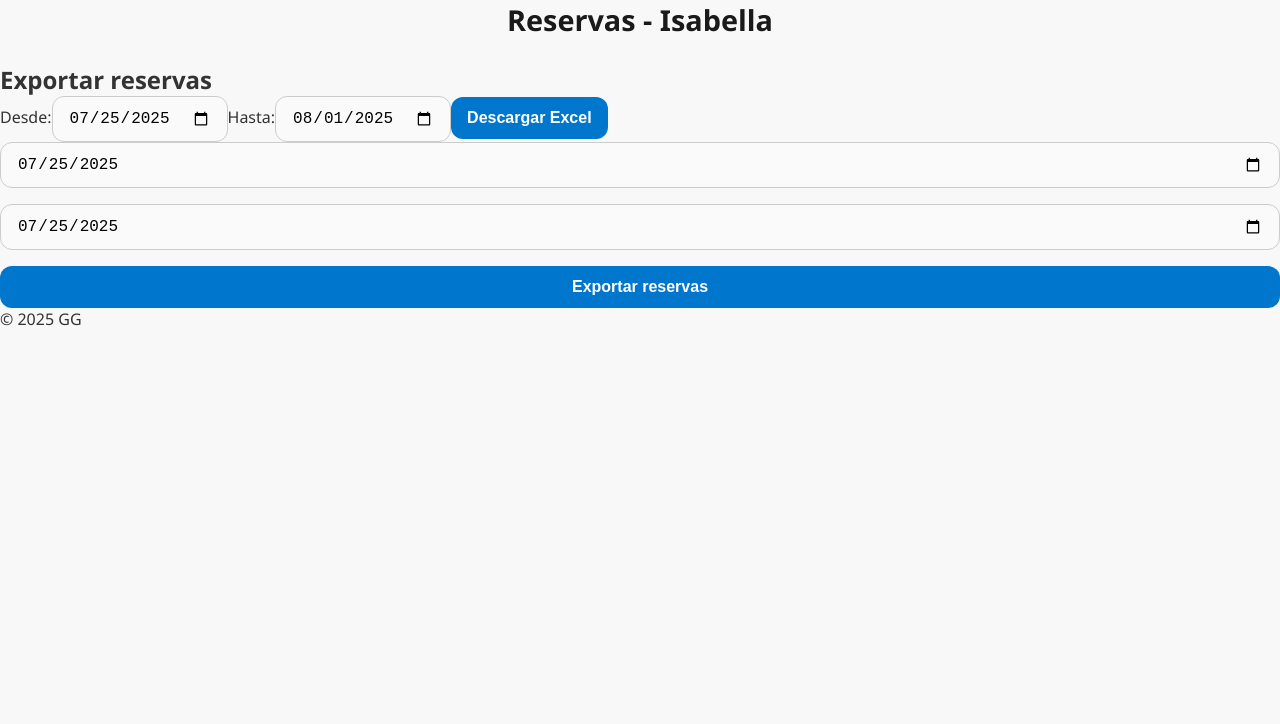
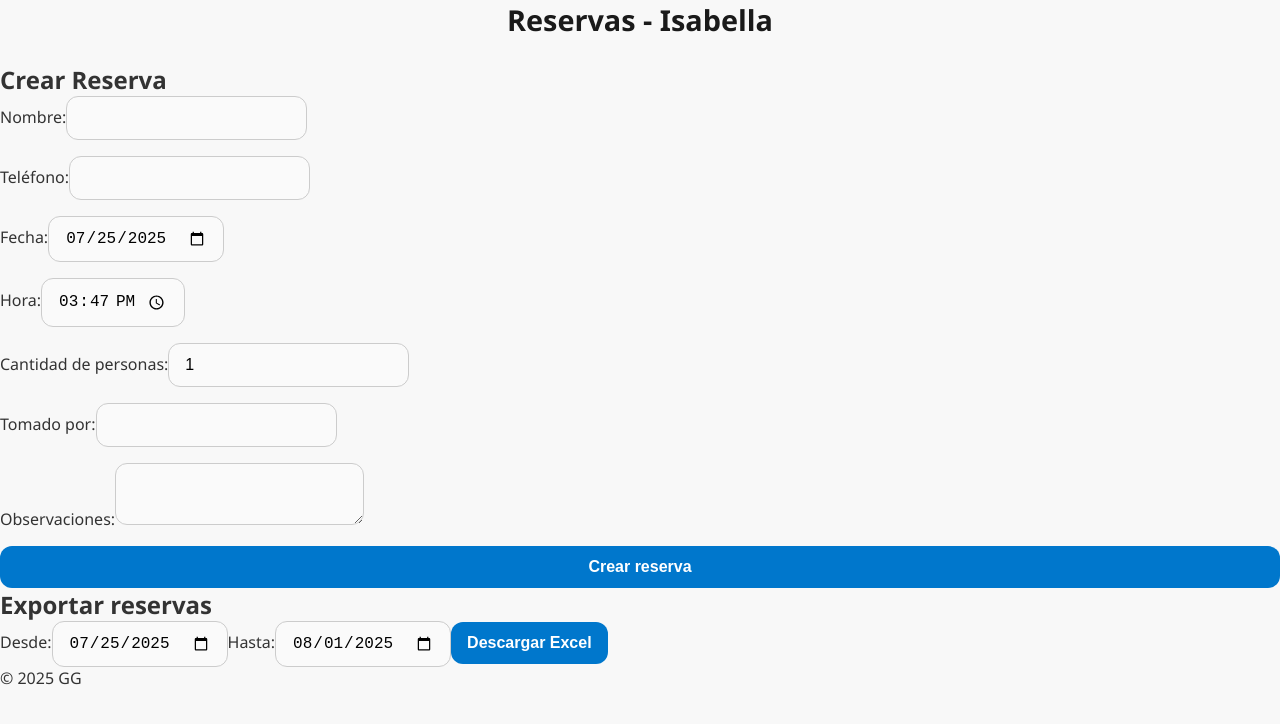
Before and after one commit to Crotoconlaptop/isabellamanager, a React (Vite) app: page / in a window 1280 px wide. Shown: the top 724 px of the page. Built offline with nearby package versions, Linux system fonts and the light colour scheme.

Commit message:
exportar archivo fix3

```diff
--- a/src/components/ExportarReservas.jsx
+++ b/src/components/ExportarReservas.jsx
@@ -1,26 +1,37 @@
-// src/components/ExportarReservas.jsx
 import { useState } from "react";
 import { exportarReservas } from "../services/api";
 
 function ExportarReservas() {
-  const [desde, setDesde] = useState(() => new Date().toISOString().slice(0, 10));
-  const [hasta, setHasta] = useState(() => new Date().toISOString().slice(0, 10));
+  const hoy = new Date();
+  const unaSemanaDespues = new Date(hoy);
+  unaSemanaDespues.setDate(hoy.getDate() + 7);
 
-  async function handleExportar(e) {
-    e.preventDefault();
+  const [desde, setDesde] = useState(hoy.toISOString().split("T")[0]);
+  const [hasta, setHasta] = useState(unaSemanaDespues.toISOString().split("T")[0]);
+
+  async function handleExportar() {
     try {
       await exportarReservas(desde, hasta);
-    } catch (err) {
-      alert("Error exportando: " + err.message);
+    } catch (error) {
+      alert("No se pudo exportar: " + error.message);
     }
   }
 
   return (
-    <form onSubmit={handleExportar} className="exportar-form">
-      <input type="date" value={desde} onChange={(e) => setDesde(e.target.value)} required />
-      <input type="date" value={hasta} onChange={(e) => setHasta(e.target.value)} required />
-      <button type="submit">Exportar reservas</button>
-    </form>
+    <div className="exportar-container">
+      <h2>Exportar reservas</h2>
+      <div className="exportar-form">
+        <label>
+          Desde:
+          <input type="date" value={desde} onChange={(e) => setDesde(e.target.value)} />
+        </label>
+        <label>
+          Hasta:
+          <input type="date" value={hasta} onChange={(e) => setHasta(e.target.value)} />
+        </label>
+        <button onClick={handleExportar}>Descargar Excel</button>
+      </div>
+    </div>
   );
 }
 
--- a/src/components/ReservaForm.jsx
+++ b/src/components/ReservaForm.jsx
@@ -1,38 +1,93 @@
 import { useState } from "react";
-import { exportarReservas } from "../services/api";
+import { crearReserva } from "../services/api";
+import "../App.css"; // o "styles.css" según dónde tengas el CSS principal
 
-function ExportarReservas() {
-  const hoy = new Date();
-  const unaSemanaDespues = new Date(hoy);
-  unaSemanaDespues.setDate(hoy.getDate() + 7);
+function ReservaForm() {
+  const hoy = new Date().toISOString().split("T")[0];
+  const horaActual = new Date().toTimeString().split(":").slice(0, 2).join(":");
 
-  const [desde, setDesde] = useState(hoy.toISOString().split("T")[0]);
-  const [hasta, setHasta] = useState(unaSemanaDespues.toISOString().split("T")[0]);
+  const [form, setForm] = useState({
+    nombre: "",
+    telefono: "",
+    fecha: hoy,
+    hora: horaActual,
+    cantidad: 1,
+    tomadoPor: "",
+    observaciones: "",
+  });
 
-  async function handleExportar() {
+  const [estado, setEstado] = useState({ enviando: false, mensaje: null });
+
+  function handleChange(e) {
+    const { name, value } = e.target;
+    setForm((prev) => ({ ...prev, [name]: value }));
+  }
+
+  async function handleSubmit(e) {
+    e.preventDefault();
+    setEstado({ enviando: true, mensaje: null });
+
     try {
-      await exportarReservas(desde, hasta);
-    } catch (error) {
-      alert("No se pudo exportar: " + error.message);
+      const cantidad = parseInt(form.cantidad);
+      if (isNaN(cantidad) || cantidad <= 0) {
+        throw new Error("Cantidad inválida");
+      }
+
+      await crearReserva({ ...form, cantidad });
+      setEstado({ enviando: false, mensaje: "✅ Reserva creada con éxito" });
+      setForm({
+        nombre: "",
+        telefono: "",
+        fecha: hoy,
+        hora: horaActual,
+        cantidad: 1,
+        tomadoPor: "",
+        observaciones: "",
+      });
+    } catch (err) {
+      setEstado({ enviando: false, mensaje: "❌ " + err.message });
     }
   }
 
   return (
-    <div className="exportar-container">
-      <h2>Exportar reservas</h2>
-      <div className="exportar-form">
+    <div className="reserva-form-container">
+      <h2>Crear Reserva</h2>
+      <form className="reserva-form" onSubmit={handleSubmit}>
         <label>
-          Desde:
-          <input type="date" value={desde} onChange={(e) => setDesde(e.target.value)} />
+          Nombre:
+          <input type="text" name="nombre" value={form.nombre} onChange={handleChange} required />
         </label>
         <label>
-          Hasta:
-          <input type="date" value={hasta} onChange={(e) => setHasta(e.target.value)} />
+          Teléfono:
+          <input type="tel" name="telefono" value={form.telefono} onChange={handleChange} required />
         </label>
-        <button onClick={handleExportar}>Descargar Excel</button>
-      </div>
+        <label>
+          Fecha:
+          <input type="date" name="fecha" value={form.fecha} onChange={handleChange} required />
+        </label>
+        <label>
+          Hora:
+          <input type="time" name="hora" value={form.hora} onChange={handleChange} required />
+        </label>
+        <label>
+          Cantidad de personas:
+          <input type="number" name="cantidad" value={form.cantidad} min="1" onChange={handleChange} required />
+        </label>
+        <label>
+          Tomado por:
+          <input type="text" name="tomadoPor" value={form.tomadoPor} onChange={handleChange} />
+        </label>
+        <label>
+          Observaciones:
+          <textarea name="observaciones" value={form.observaciones} onChange={handleChange} />
+        </label>
+        <button type="submit" disabled={estado.enviando}>
+          {estado.enviando ? "Enviando..." : "Crear reserva"}
+        </button>
+        {estado.mensaje && <p className="estado">{estado.mensaje}</p>}
+      </form>
     </div>
   );
 }
 
-export default ExportarReservas;
+export default ReservaForm;
```
